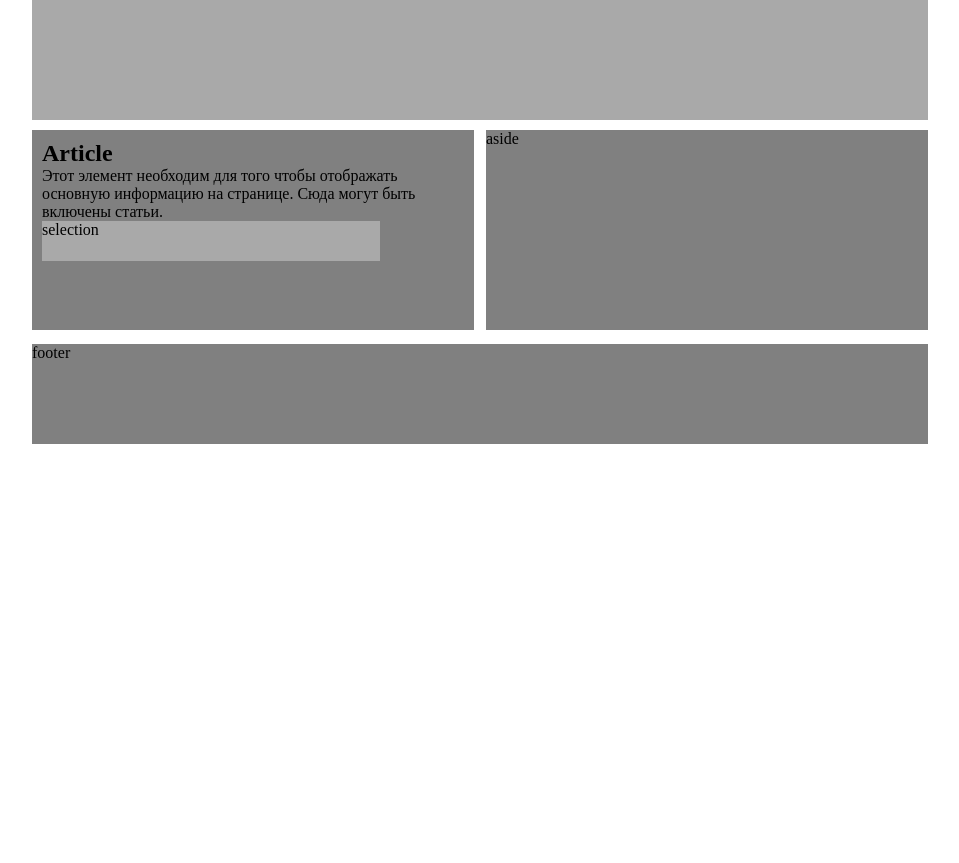
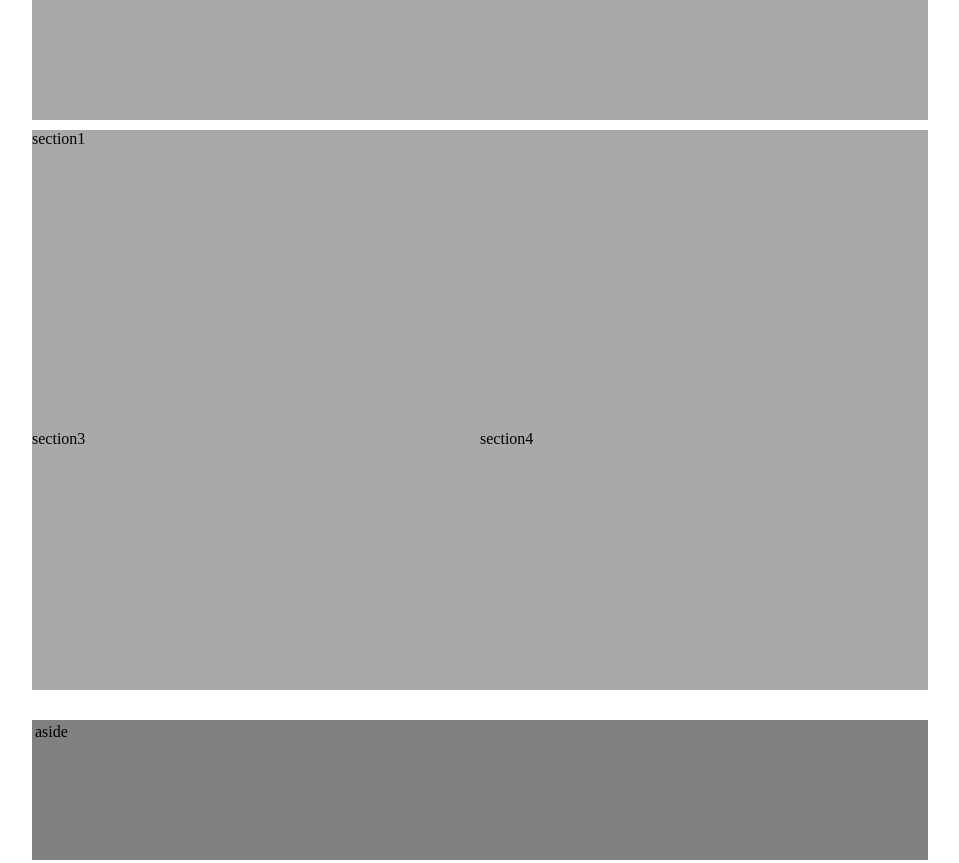
Before and after one commit to Anthonyboo/Test1, a plain HTML site: page index.html in a window 1280 px wide. Shown: the part 500-1363 px from the top of the page, without its empty margins (160-1119 px from the left). Before the commit the page ends 954 px from the top, so only its background shows below. Drawn offline with Linux system fonts and the light colour scheme; files whose address does not match are found by name.

Commit message:
Расположил основные элементы по местам
На сегодня достаточно

```diff
--- a/css/style.css
+++ b/css/style.css
@@ -1,7 +1,6 @@
 body{
 	margin: 0;
 	padding:0;
-	111ж
 }
 footer; aside; section; article; header; nav; .slider {
 	float: left;
@@ -31,16 +30,27 @@ nav {
 article {
 	display: inline-block;
   background-color: gray;
-  width: calc(35% - 6px);
-  height: 200px;
+  width: 70%;
+  height: ;
 	margin: 0 auto;
 	margin-left:15%;
 	margin-bottom: 10px;
 	box-sizing: border-box;
-	padding: 10px;
 }
-article h1{
-	margin: 0;
+.section1{
+	height: 300px;
+}
+.section2{
+	height: 260px;
+}
+.section3{
+	width: 50%;
+	height: 100%;
+	float: left;
+}
+.section4{
+	width: 50%;
+	height: 100%;
 	float: left;
 }
 p{
@@ -49,7 +59,7 @@ p{
 }
 section {
   background-color: darkgray;
-  width: 80%;
+  width: 100%;
   height: 40px;
 	margin: 0 auto;
 	float: left;
@@ -57,17 +67,19 @@ section {
 aside {
 	display: inline-block;
   background-color: gray;
-  width: calc(35% - 6px);
-  height: 200px;
+  width: 70%;
+  height: 140px;
 	margin: 0 auto;
-	margin-bottom: 10px;
-	margin-left: 8px;
+	margin-left:15%;
+	margin-bottom: 20px;
 	box-sizing: border-box;
+	border: 3px solid gray;
+	margin-top: 20px;
 }
 footer {
   background-color: gray;
   width: 70%;
-  height: 100px;
+  height: 320px;
 	margin: 0 auto;
 	margin-bottom: 10px;
 }
--- a/index.html
+++ b/index.html
@@ -16,10 +16,16 @@
       </div>
 		</header>
 		<article>
-  			<h1>Article</h1>
-			<p>Этот элемент необходим для того чтобы отображать основную информацию на странице. Сюда могут быть включены статьи.</p>
-			<section>
-				<p>selection</p>
+			<section class='section1'>
+				<p>section1</p>
+			</section>
+      <section class='section2'>
+        <section class='section3'>
+  				<p>section3</p>
+  			</section>
+        <section class='section4'>
+  				<p>section4</p>
+  			</section>
 			</section>
 		</article>
 		<aside>
```
Also changed, not shown: 1 other file.
